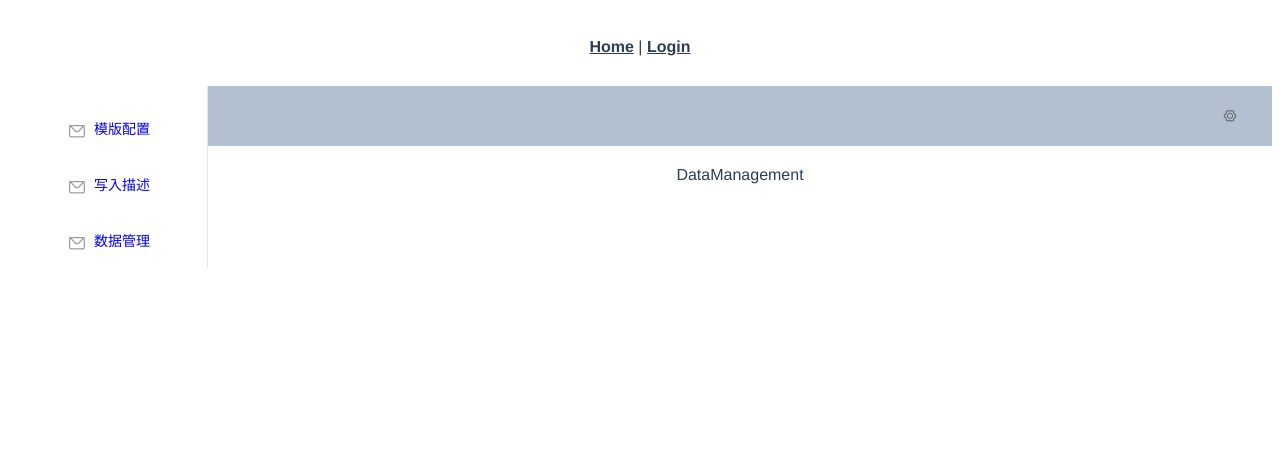
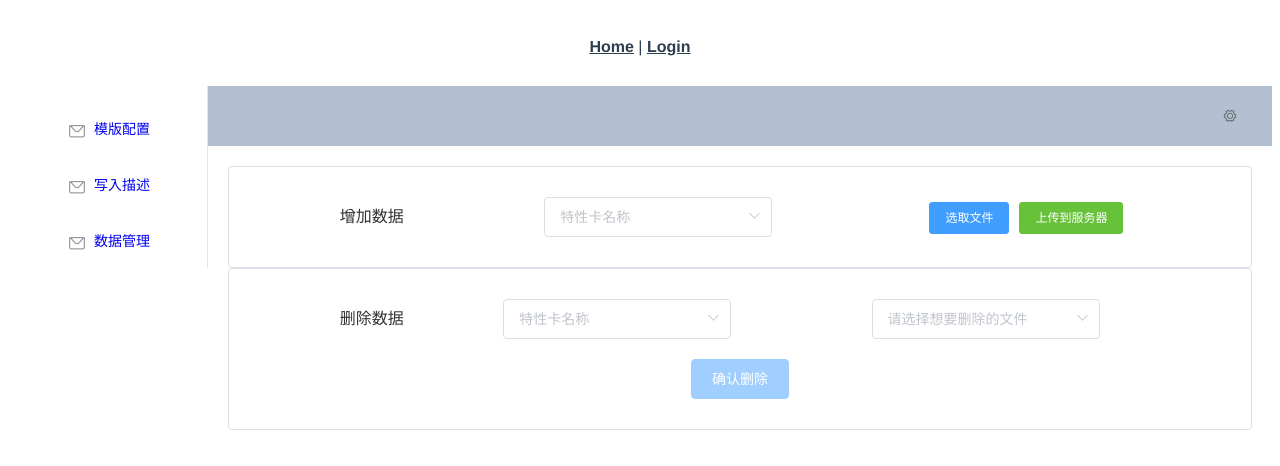
Before and after one commit to Boxworld1/dianasdog-frontend-opplatform, a Vue app: page /datamanage in a window 1280 px wide. Shown: the top 466 px of the page. Built offline with nearby package versions, Linux system fonts and the light colour scheme; sample sign-in values are in the browser's storage.

Commit message:
调试前后端通信,初步完成数据管理模块#7

```diff
--- a/src/utils/communication.js
+++ b/src/utils/communication.js
@@ -1,31 +1,51 @@
-// import axios from 'axios'
+import axios from 'axios'
 
-// axios.defaults.withCredentials = true
-// //todo:后端接口 与 数据格式 对接
-// const request_json = {
-//   GET: (get_function) => {
-//     axios.get('/api/message')
-//       .then((res) => {
-//         get_function(res.data.data)
-//       })
-//       .catch(function (error) {
-//         console.log(error)
-//       })
-//   },
-//   POST: (post_function, new_message) => {
-//     axios.post('/api/message', JSON.stringify(new_message))
-//       .then((res) => {
-//         if (res.data.code === 201 || res.data.code === 200) {
-//           post_function(true)
-//         }
-//         else {
-//           post_function(false)
-//         }
-//       })
-//       .catch(function (error) {
-//         console.log(error)
-//       })
-//   }
-// }
+axios.defaults.withCredentials = true
+//todo:后端接口 与 数据格式 对接
+const request_json = {
+  GET: (get_function, url) => {
+    axios.get(url)
+      .then((res) => {
+        get_function(res.data)
+      })
+      .catch(function (error) {
+        console.log(error)
+      })
+  },
+  POST: (post_function, new_message, url) => {
+    console.log(new_message)
+    axios.post(url, new_message)
+      .then((res) => {
+        if (res.status === 201 || res.status === 200) {
+          post_function(true)
+        }
+        else {
+          post_function(false)
+        }
+      })
+      .catch(function (error) {
+        console.log(error)
+      })
+  },
+  POST_File: (post_function, new_message, url) => {
+    let config = {
+      headers: {
+        "Content-Type": 'multipart/form-data' }
+    }
+    console.log(new_message)
+    axios.post(url, new_message, config)
+      .then((res) => {
+        if (res.status === 201 || res.status === 200) {
+          post_function(true)
+        }
+        else {
+          post_function(false)
+        }
+      })
+      .catch(function (error) {
+        console.log(error)
+      })
+  }
+}
 
-// export default request_json
+export default request_json
--- a/src/views/DataManagement.vue
+++ b/src/views/DataManagement.vue
@@ -1,15 +1,152 @@
 <template>
   <div>
-    DataManagement
+    <el-row class="el-row-style">
+      <el-col :span="6">增加数据</el-col>
+      <el-col :span="8">
+        <el-select v-model="insertResource" placeholder="特性卡名称">
+          <el-option label="目标一" value="car"></el-option>
+          <el-option label="目标二" value="poem"></el-option>
+        </el-select>
+      </el-col>
+      <el-col :span="10">
+        <el-upload
+          class="upload-demo"
+          ref="upload"
+          action="#"
+          :on-change="fileChange"
+          :on-preview="handlePreview"
+          :on-remove="handleRemove"
+          :file-list="fileList"
+          :before-upload="beforeUpload"
+          :auto-upload="false"
+        >
+          <el-button slot="trigger" size="small" type="primary"
+            >选取文件</el-button
+          >
+          <el-button
+            style="margin-left: 10px"
+            size="small"
+            type="success"
+            @click="submitUpload"
+            >上传到服务器</el-button
+          >
+        </el-upload>
+      </el-col>
+    </el-row>
+    <el-row class="el-row-style">
+      <el-col :span="6">删除数据</el-col>
+      <el-col :span="6">
+        <el-select v-model="deleteResource" placeholder="特性卡名称">
+          <el-option label="目标一" value="car"></el-option>
+          <el-option label="目标二" value="poem"></el-option>
+        </el-select>
+      </el-col>
+      <el-col :span="12">
+        <el-select
+          v-model="deleteFile"
+          filterable
+          placeholder="请选择想要删除的文件"
+        >
+          <el-option
+            v-for="item in options"
+            :key="item.value"
+            :label="item.value"
+            :value="item.value"
+          >
+          </el-option>
+        </el-select>
+      </el-col>
+      <div>
+        <el-button
+          type="primary"
+          :disabled="deleteButtonDisable"
+          @click="fdelete"
+          >确认删除</el-button
+        >
+      </div>
+    </el-row>
   </div>
 </template>
 
 <script>
+import request_json from "../utils/communication";
 export default {
   name: "DataManagement",
-}
+  data() {
+    return {
+      insertResource: "",
+      fileList: [],
+      deleteFile: "",
+      deleteButtonDisable: true,
+      options: [], //todo:初始化没写
+      deleteResource: "",
+    };
+  },
+  methods: {
+    fileChange(file, fileList) {
+      this.fileList.push(file);
+    },
+    post_success(bool) {
+      if (bool) {
+        alert("上传成功");
+      } else {
+        alert("上传失败");
+      }
+    },
+    submitUpload() {
+      for (var i = 0; i < this.fileList.length; i++) {
+        var formData = new FormData();
+        formData.append("data", this.fileList[i].raw);
+        formData.append("type", "insert");
+        formData.append("resource", "poem");
+        formData.append("file", this.fileList[i].name);
+
+        var file_json = {
+          type: "insert",
+          resource: this.insertResource,
+          file: this.fileList[i].name,
+          data: this.fileList[i],
+        };
+        request_json.POST_File(this.post_success, formData, "/data");
+      }
+    },
+    handleRemove(file, fileList) {
+      console.log(file, fileList);
+    },
+    handlePreview(file) {
+      console.log(file);
+    },
+    fdelete() {
+      var delete_json = {
+        type: "delete",
+        resource: this.deleteResource,
+        file: this.deleteFile,
+      };
+      request_json.POST(this.post_success, delete_json, "/data");
+      this.deleteFile = "";
+      this.deleteResource = "";
+    },
+  },
+  watch: {
+    deleteFile: {
+      handler(newDeleteFile) {
+        if (newDeleteFile === "") {
+          this.deleteButtonDisable = true;
+        } else {
+          this.deleteButtonDisable = false;
+        }
+      },
+    },
+  },
+};
 </script>
 
 <style>
-
+.el-row-style {
+  color: #333;
+  line-height: 60px;
+  border-radius: 4px;
+  border: 1px solid #dcdfe6;
+  padding: 20px;
+}
 </style>
--- a/src/views/PatternConfig.vue
+++ b/src/views/PatternConfig.vue
@@ -19,6 +19,7 @@
 </template>
 
 <script>
+import request_json from '../utils/communication'
 export default {
   name: "PatternConfig",
   data() {
@@ -33,11 +34,24 @@ export default {
     };
   },
   methods: {
+    check_post(bool) {
+            if (bool) {
+        alert("查询成功！");
+      } else {
+        alert("查询失败！");
+      }
+    },
     onSubmit(form) {
       //todo:与后端通信，提交文件
       this.$refs[form].validate((valid) => {
         if (valid) {
-          alert("提交成功！");
+          var pattern_json = {
+            "resource": this.form.target,
+            "data": JSON.parse(this.form.pattern)
+          }
+          console.log("hello")
+          request_json.POST(this.check_post, pattern_json, '/pattern')
+          console.log("hellll")
           this.form.target = "";
           this.form.pattern = "";
         } else {
--- a/src/views/WriteSetting.vue
+++ b/src/views/WriteSetting.vue
@@ -19,6 +19,7 @@
 </template>
 
 <script>
+import request_json from '@/utils/communication';
 export default {
   name: "WriteSetting",
   data() {
@@ -33,11 +34,22 @@ export default {
     };
   },
   methods: {
+    check_post(bool) {
+      if (bool) {
+        alert("查询成功！");
+      } else {
+        alert("查询失败！");
+      }
+    },
     onSubmit(form) {
       //todo:与后端通信，提交文件
       this.$refs[form].validate((valid) => {
         if (valid) {
-          alert("提交成功！");
+          var setting_json = {
+            "word": this.form.target,
+            "data": this.form.setting
+          }
+          request_json.POST(this.check_post, setting_json, '/setting')
           this.form.target = "";
           this.form.setting = "";
         } else {
--- a/vue.config.js
+++ b/vue.config.js
@@ -1,5 +1,24 @@
 const { defineConfig } = require('@vue/cli-service')
 module.exports = defineConfig({
   transpileDependencies: true,
-  lintOnSave: false
+  lintOnSave: false,
+  devServer: {
+    proxy: {
+      '/setting': {
+        target: 'https://Backend-DianasDog.app.secoder.net', // todo:修改为你的Django服务器地址
+        secure: false,
+        changeOrigin: true,
+      },
+      '/pattern': {
+        target: 'http://Backend-DianasDog.app.secoder.net', // todo:修改为你的Django服务器地址
+        secure: false,
+        changeOrigin: true,
+      },
+      '/data': {
+        target: 'https://Backend-DianasDog.app.secoder.net', // todo:修改为你的Django服务器地址
+        secure: false,
+        changeOrigin: true,
+      }
+    }
+  },
 })
```
Also changed, not shown: 1 other file (tests, documents, lock files or other folders).
